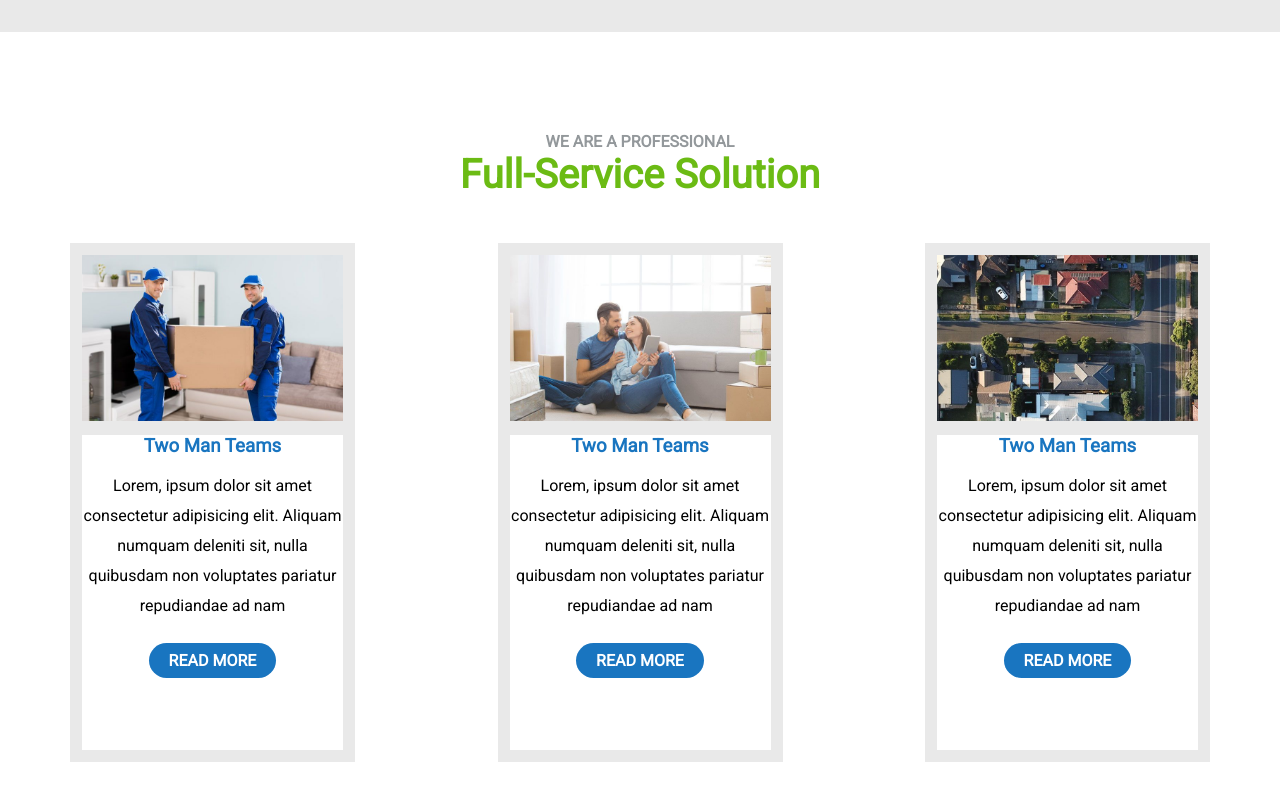
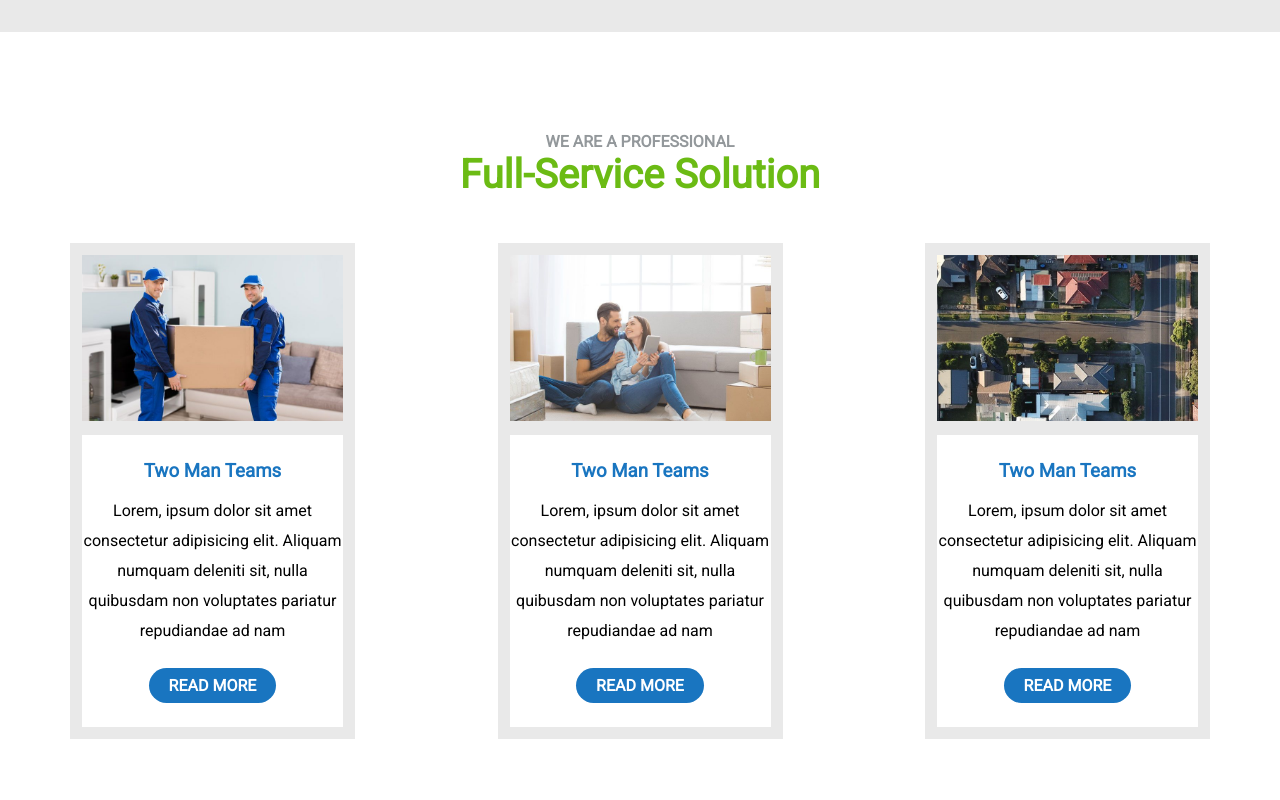
Before and after one commit to alessandro-cappelli/proj-html-vuejs, a Vue app: page / in a window 1280 px wide. Shown: the part 1230-2030 px from the top of the page. Built offline with nearby package versions, Linux system fonts and the light colour scheme.

Commit message:
paddin second

```diff
--- a/src/components/SubComponents/main/SecondPart.vue
+++ b/src/components/SubComponents/main/SecondPart.vue
@@ -85,10 +85,11 @@ img{
     div{
         background-color: white;
         margin-top: 10px;
-        padding-bottom: 40px;
+        padding-bottom: 16px;
 
         h3{
             color: #1975c0;
+            padding-top: 25px;
         }
 
         p{
```
